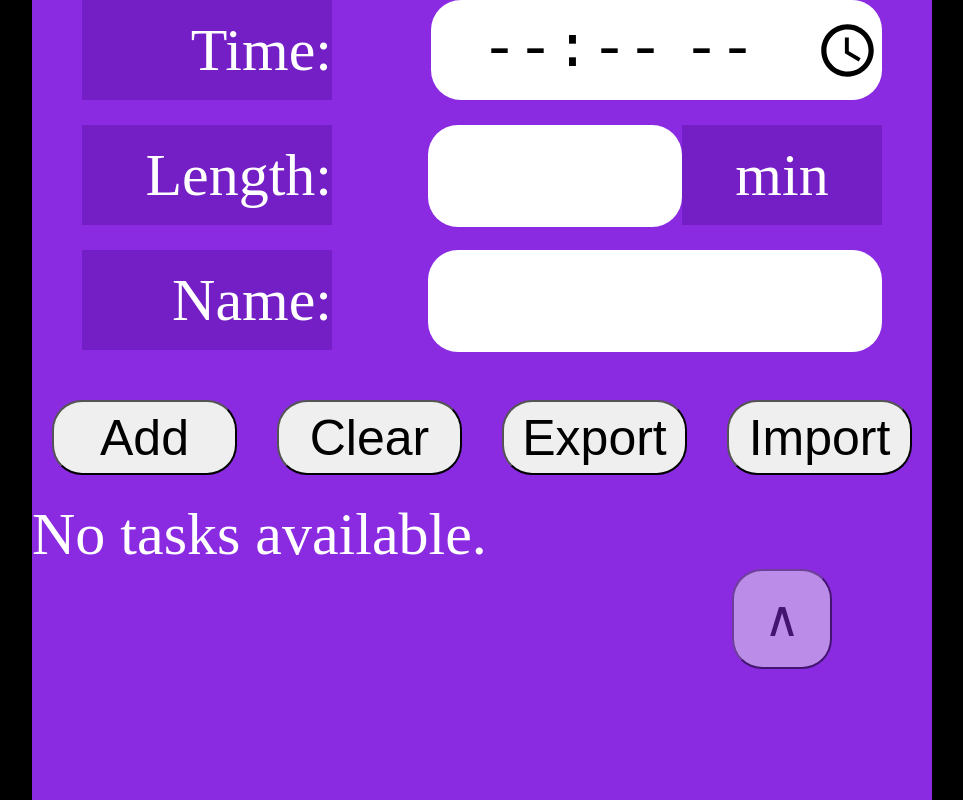
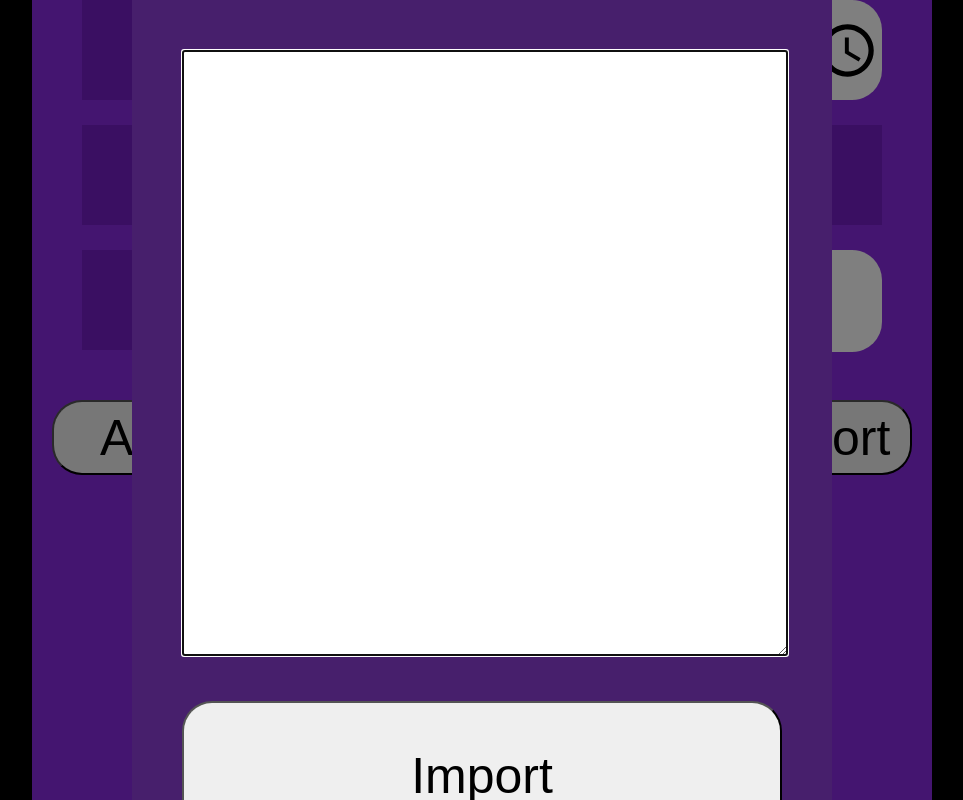
Before and after one commit to mywebsitearchive/dailyschedule, a plain HTML site: page index.html in a window 1280 px wide. Both pictures are taken after a click on the button "Import". Shown: the top 800 px of the page, without its empty margins (158-1121 px from the left). Drawn offline with Linux system fonts and the light colour scheme.

Commit message:
add import/export and fix bugs

```diff
--- a/index.html
+++ b/index.html
@@ -8,14 +8,13 @@
         color: white;
         font-size: 60px;
         margin: 0;
-    }
-    #container{
+    }#container{
         background-color: blueviolet;
         margin: auto;
         width: 900px;
         height: 1500px;
-    }
-    input{
+        position: relative;
+    }input{
         margin: 0;
         margin-right: 50px;
         width: 450px;
@@ -25,22 +24,19 @@
         border: none;
         border-radius: 30px;
         float: right;
-    }
-    p{
+    }p{
         margin: 0;
         margin-left: 50px;
         margin-right: 100px;
         float: left;
         text-align: right;
         line-height: 100px;
-    }
-    #controls p{
+    }#controls p{
         width: 250px;
         height: 100px;
         margin-right: 0;
         background-color: rgb(116, 30, 197);
-    }
-    #controls button{
+    }#controls button{
         width: 185px;
         height: 75px;
         margin: 25px;
@@ -49,24 +45,17 @@
         float: left;
         border-radius: 30px;
         font-size: 50px;
-    }
-    .bigsection{
+    }.bigsection{
         height: 500px;
         width: 900px;
         float: left;
-    }
-    .smallsection{
+    }.smallsection{
         height: 125px;
         width: 100%;
-    }
-    table{
+    }table{
         border: 5px white solid;
         width: 890px;
-    }
-    #mainscreen{
-        position: relative;
-    }
-    #hidebtn{
+    }#hidebtn{
         position: absolute;
         right: 100px;
         width: 100px;
@@ -74,17 +63,42 @@
         border-radius: 30px;
         font-size: 50px;
         opacity: 0.5;
-    }
-    #taskslist button{
+    }#taskslist button{
         width: 70px;
         height: 70px;
         float: left;
         border-radius: 30px;
         font-size: 50px;
+    }#popupscreen{
+        background-color: rgb(71, 31, 108);
+        position: absolute;
+        height: 1400px;
+        width: 700px;
+        top: 0;
+        left: 100px;
+        z-index: 2;
+        display: none;
+    }.btn{
+        float: left;
+        width: 600px;
+        height: 150px;
+        border-radius: 30px;
+        font-size: 50px;
+        margin-left: 50px;
+        margin-top: 30px;
+    }#sidebtn{
+        position: absolute;
+        background-color: rgb(0, 0, 0, 0.5);
+        width: 100vw;
+        height: 100vh;
+        z-index: 1;
+        border: 0;
+        display: none;
     }
     </style>
 </head>
 <body>
+            <button id="sidebtn" onclick="showImport()"></button>
         <div id="container">
             <div id="controls" class="bigsection">
                 <div class="smallsection">
@@ -111,8 +125,8 @@
                         >Add
                     </button>
                     <button onclick="clearInputs()">Clear</button>
-                    <button>Export</button>
-                    <button>Import</button>
+                    <button onclick="copyToClipboard()">Export</button>
+                    <button id="importbutton" onclick="showImport()">Import</button>
                 </div>
             </div>
             <div id="message"></div>
@@ -123,24 +137,36 @@
             <div id="list" class="bigsection">
                 <table id="taskslist"></table>
             </div>
+            <div id="popupscreen">
+                <textarea id="importstr" style="font-size: 50px; max-width: 600px; min-width: 600px; margin-left: 50px; margin-top: 50px; min-height: 200px; max-height: 600px; height: 600px;"></textarea>
+                <button class="btn" onclick="pasteImport()()">Import</button>
+                <button class="btn" onclick="showImport()">Close</button>
+            </div>
         </div>
 <script>
 let nextFreeTime;
 let startTimeChosen = false
-let listItemCount;
+let listItemCount; // gets value with getTasks function
 let currentTask = -1
 let nextTask = -1
-let intervalIsRunning = false
 let tasks = []
 
 
 let secondsRemaining;
-let controlsHidden = false;
+
+let flags = {
+    controlsHidden: false,
+    dialogHidden: true,
+    intervalIsRunning: false,
+}
 
 let addTask=(name, length, startTimeStr)=>{
     message.innerHTML = ""
     let nowUnixMins = Math.floor((new Date).getHours()*60+(new Date).getMinutes());
-        if(name != "" && length > 0){
+        if(length > 0){
+            if(name == ""){
+                name = `Task ${listItemCount+1}`
+            }
             if(!startTimeChosen){
                 let h = startTimeStr.substring(0,2)
                 let m = startTimeStr.substring(3)
@@ -216,10 +242,10 @@ let searchTask = () => {
             }
         }
 
-        if(!intervalIsRunning){     // prevent multiple simultaneous intervals
+        if(!flags.intervalIsRunning){     // prevent multiple simultaneous intervals
             showTime()
             timeInterval = setInterval(showTime, 1000)
-            intervalIsRunning = true
+            flags.intervalIsRunning = true
         }
     }
     else{
@@ -252,12 +278,12 @@ let showTime=()=>{
         clockscreen.innerHTML = `Tasks completed`
     }
 
-    if(secondsRemaining > 0 && tasks.length > 0 && currentTask != -1){ // task ongoing
+    if(secondsRemaining > 0 && tasks.length > 0){ // task ongoing
         secondsRemaining --;
     }
     else{ // task ended, perform search
         clearInterval(timeInterval)
-        intervalIsRunning = false
+        flags.intervalIsRunning = false
         searchTask()
     }
 }
@@ -273,7 +299,7 @@ let getTasks=()=>{
     }
     else if(tasks.length == 0){
         // none in array and LS empty or nonexistent
-        message.innerHTML = "No tasks available."
+        // message.innerHTML = "No tasks available."
         listItemCount = 0
     }
     if(tasks.length > 0){
@@ -283,19 +309,50 @@ let getTasks=()=>{
 
 }
 let hideControls=()=>{
-    if(controlsHidden){
+    if(flags.controlsHidden){
         controls.style.display = "block"
         hidebtn.innerHTML = "∧"
-        controlsHidden = false
+        flags.controlsHidden = false
     }
     else{
         controls.style.display = "none"
         hidebtn.innerHTML = "∨"
-        controlsHidden = true
+        flags.controlsHidden = true
     }
 }
+let copyToClipboard=()=>{
+    navigator.clipboard.writeText(JSON.stringify(tasks))
+    message.innerHTML = "Text copied!"
+}
+    let pasteImport=()=>{
+        try{
+            tasks = JSON.parse(importstr.value)
+            showImport()
+            updateStorage()
+            createList()
+        }
+        catch{
+            alert("Syntax error")
+        }
+    }
+let showImport=()=>{
+    document.getElementById("importstr").focus()
+    importstr.value = ""
+    if(flags.dialogHidden){
+        sidebtn.style.display = "block"
+        popupscreen.style.display = "block"
+        flags.dialogHidden = false
+    }
+    else{
+        sidebtn.style.display = "none"
+        popupscreen.style.display = "none"
+        flags.dialogHidden = true
+    }
+  importstr.focus();
+}
+
 searchTask()
 updateStorage() // add empty array to storage if no tasks added
-    </script>
-    </body>
+</script>
+</body>
 </html>
```
